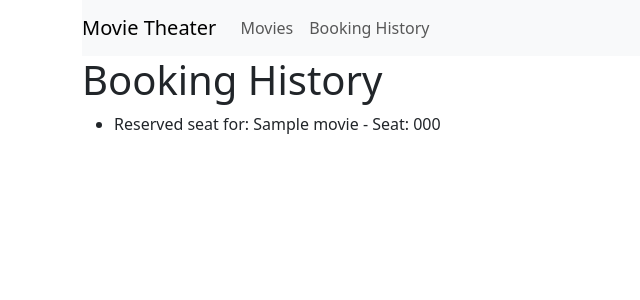
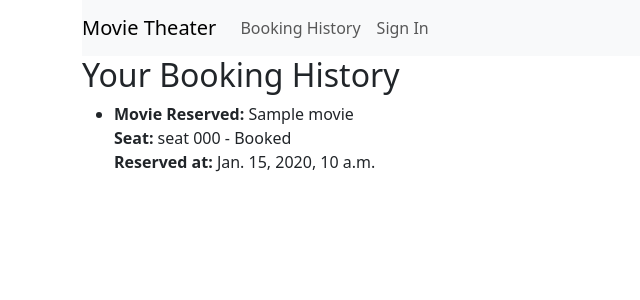
Before and after one commit to Jwillis95/CS4300-Homework-2, a Django app: template bookings/templates/booking_history.html in a window 1280 px wide. Shown: the top 300 px of the page, without its empty margins (0-640 px from the left). Run offline with Django 4.2, Linux system fonts and the light colour scheme; the template is opened without the code that fills it: values that come from a table or form of the project are taken from there, others are empty; tables that the repository leaves empty hold one stand-in row (values such as "Sample post").

Commit message:
added booking history, as well as sign in link to front page.

```diff
--- a/bookings/serializers.py
+++ b/bookings/serializers.py
@@ -12,6 +12,8 @@ class SeatSerializer(serializers.ModelSerializer):
         fields = '__all__'
 
 class BookingSerializer(serializers.ModelSerializer):
+    movie = serializers.CharField(source='movie.title')  # Get the title directly from the movie
+
     class Meta:
         model = Booking
-        fields = '__all__'
+        fields = ['id', 'reserved_at', 'user', 'movie', 'seat']
--- a/bookings/templates/base.html
+++ b/bookings/templates/base.html
@@ -13,9 +13,12 @@
             <a class="navbar-brand" href="#">Movie Theater</a>
             <div class="collapse navbar-collapse">
                 <ul class="navbar-nav ml-auto">
-                    <li class="nav-item"><a class="nav-link" href="{% url 'movie_list' %}">Movies</a></li>
-                    <!-- Updated Booking History link -->
-                    <li class="nav-item"><a class="nav-link" href="{% url 'booking-history' %}">Booking History</a></li>
+                    <!-- Removed the Movies link -->
+                    <!-- <li class="nav-item"><a class="nav-link" href="{% url 'movie_list' %}">Movies</a></li> -->
+                    <!-- Booking History link remains -->
+                    <li class="nav-item"><a class="nav-link" href="https://editor-jwswe-5.devedu.io/proxy/8000/booking_history/">Booking History</a></li>
+                    <!-- New Sign In link -->
+                    <li class="nav-item"><a class="nav-link" href="https://editor-jwswe-5.devedu.io/proxy/8000/login/">Sign In</a></li>
                 </ul>
             </div>
         </nav>
--- a/bookings/templates/booking_history.html
+++ b/bookings/templates/booking_history.html
@@ -1,10 +1,14 @@
 {% extends 'base.html' %}
 
 {% block content %}
-<h1>Booking History</h1>
-<ul>
-  {% for booking in bookings %}
-    <li>Reserved seat for: {{ booking.movie.title }} - Seat: {{ booking.seat.seat_number }}</li>
-  {% endfor %}
-</ul>
+  <h2>Your Booking History</h2>
+  <ul>
+    {% for booking in bookings %}
+      <li>
+        <strong>Movie Reserved:</strong> {{ booking.movie }}<br>
+        <strong>Seat:</strong> {{ booking.seat }}<br>
+        <strong>Reserved at:</strong> {{ booking.reserved_at }}<br>
+      </li>
+    {% endfor %}
+  </ul>
 {% endblock %}
```
Also changed, not shown: bookings/views.py (+5 -5 lines), 1 other file.
